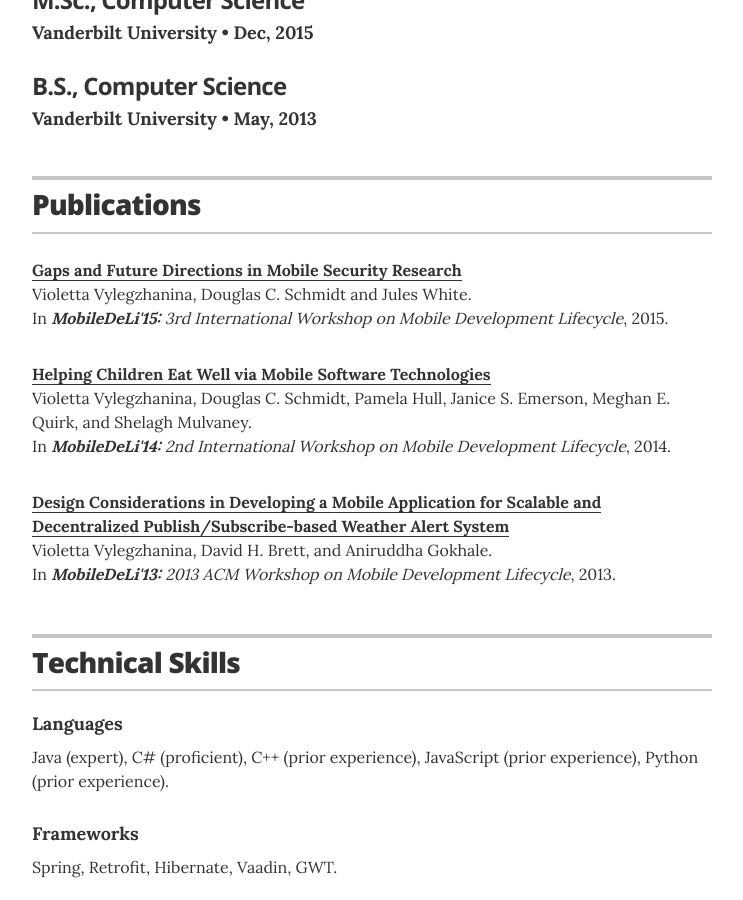
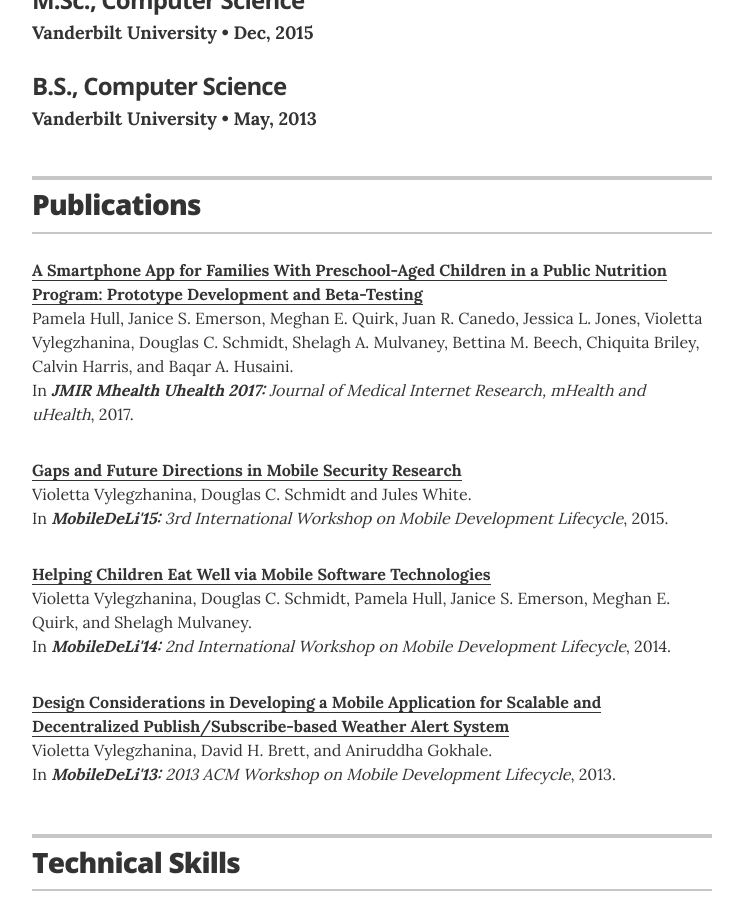
Before and after one commit to Vylegzv/Vylegzv.github.io, a Jekyll site: the page built from index.html, in a window 1280 px wide and 900 px high, scrolled down 1975 px. Shown: the whole window, without its empty margins (268-1011 px from the left). Built offline with Jekyll 4.4.1, drawn with Linux system fonts in a browser that asks for light colours.

Commit message:
added new jmir 2017 publication

```diff
--- a/_layouts/resume.html
+++ b/_layouts/resume.html
@@ -172,6 +172,18 @@
 
         <div class="resume-item">
         <p class="resume-item-copy">
+        <a href="/docs/jmir17.pdf"><b>A Smartphone App for Families With
+        Preschool-Aged Children in a Public Nutrition Program: Prototype Development
+        and Beta-Testing</b></a><br>
+          Pamela Hull, Janice S. Emerson, Meghan E. Quirk, Juan R. Canedo, Jessica L. Jones,
+          Violetta Vylegzhanina, Douglas C. Schmidt, Shelagh A. Mulvaney, Bettina M. Beech,
+          Chiquita Briley, Calvin Harris, and Baqar A. Husaini.<br>
+          In <b><em>JMIR Mhealth Uhealth 2017: </em></b></em>
+          <em>Journal of Medical Internet Research, mHealth and uHealth</em>, 2017.</p>
+        </div>
+
+        <div class="resume-item">
+        <p class="resume-item-copy">
         <a href="/docs/mobiledeli15.pdf"><b>Gaps and Future Directions in Mobile
         Security Research</b></a><br>
           Violetta Vylegzhanina, Douglas C. Schmidt and Jules White.<br>
```
Also changed, not shown: 1 other file.
